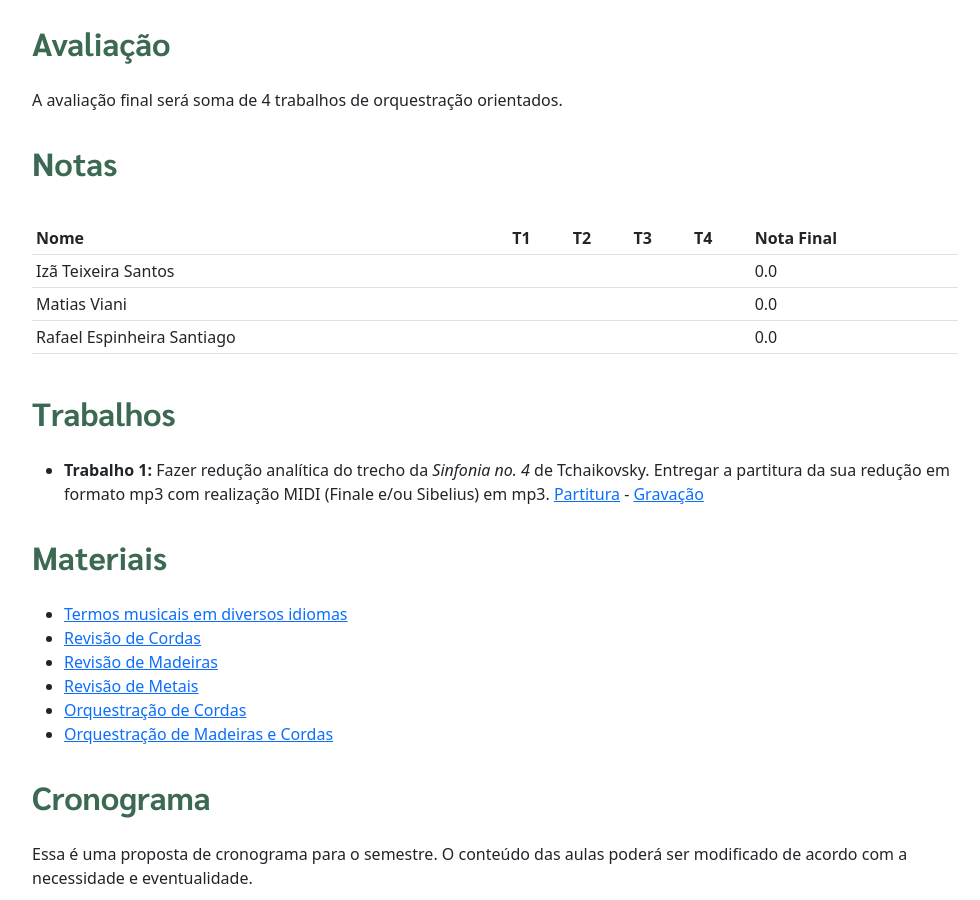
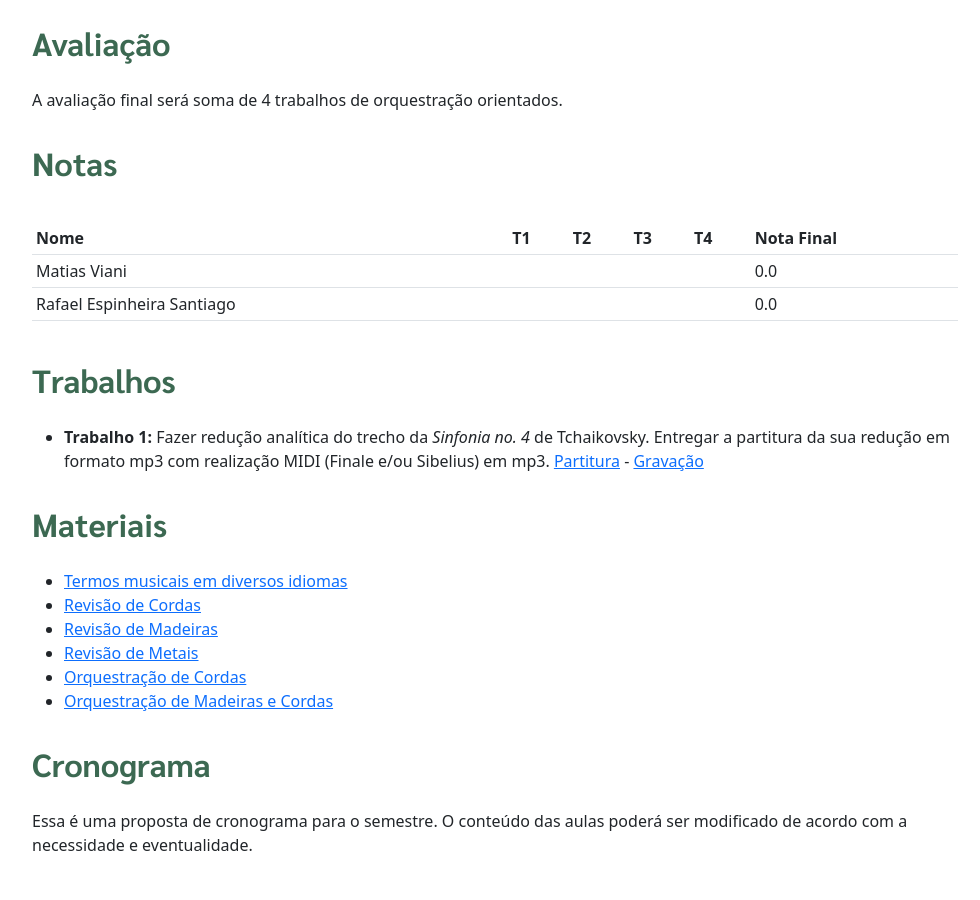
Before and after one commit to pedrokroger/pedrokroger.github.io, a Jekyll site: the page built from pages/musa85-orq2.md, in a window 1280 px wide and 900 px high, scrolled down 450 px. Shown: the whole window, without its empty margins (50-1030 px from the left). Built offline with Jekyll 4.4.1, drawn with Linux system fonts in a browser that asks for light colours.

Commit message:
Remove aluno de Orquestração

```diff
--- a/pages/musa85-orq2.md
+++ b/pages/musa85-orq2.md
@@ -20,7 +20,6 @@ A avaliação final será soma de 4 trabalhos de orquestração orientados.
 
 | Nome                       | T1 | T2 | T3 | T4 | Nota Final |
 |----------------------------|----|----|----|----|------------|
-| Izã Teixeira Santos        |    |    |    |    | =sum       |
 | Matias Viani               |    |    |    |    | =sum       |
 | Rafael Espinheira Santiago |    |    |    |    | =sum       |
 
```
